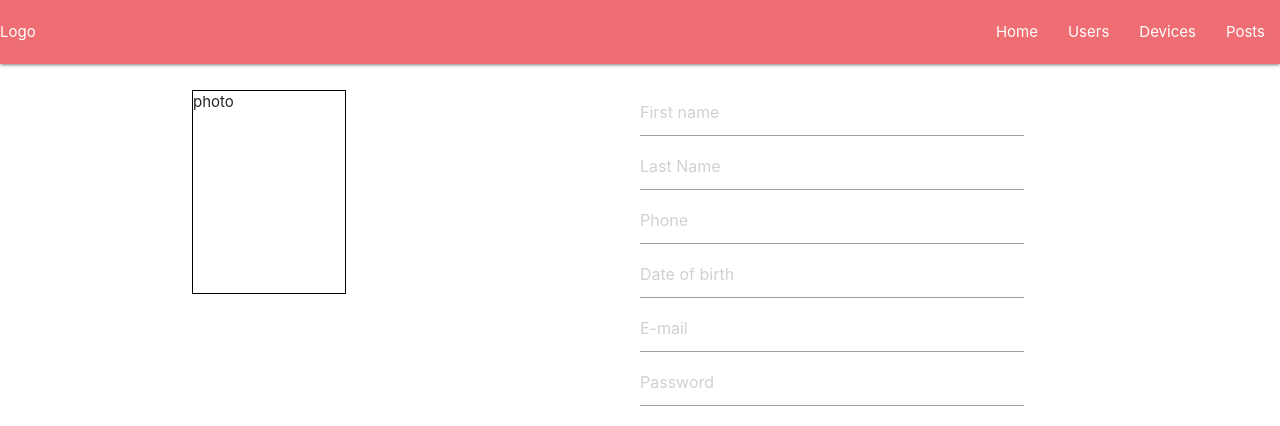
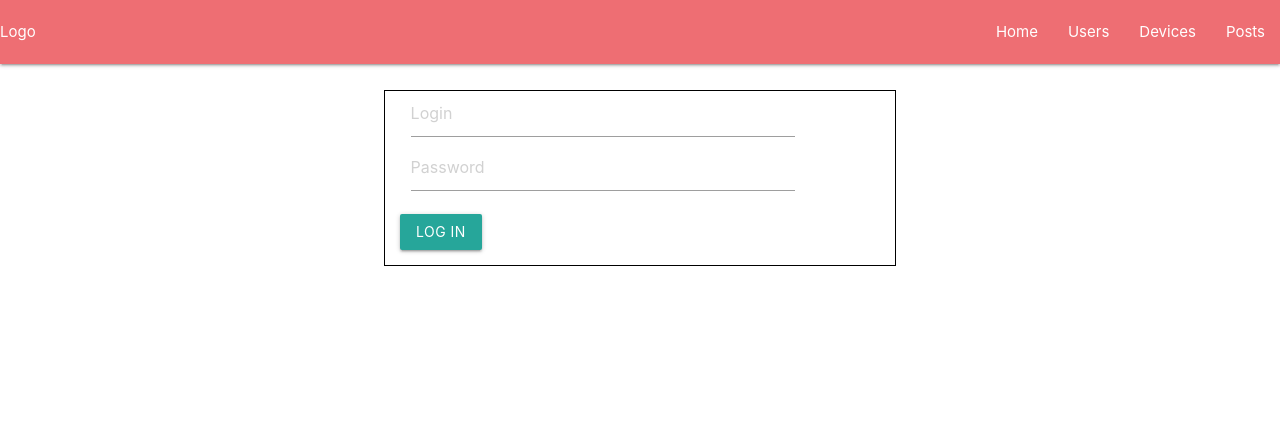
Before and after one commit to Ivan073/react-step, a React (Create React App) app: page /login in a window 1280 px wide. Shown: the top 426 px of the page. Built offline with nearby package versions, Linux system fonts and the light colour scheme.

Commit message:
PaginationAndLogin

```diff
--- a/src/App.js
+++ b/src/App.js
@@ -1,14 +1,25 @@
-import React from "react";
+import React, {useState} from "react";
 import NavBar from "./components/Materialize/NavBar/NavBar";
 import { BrowserRouter } from "react-router-dom";
 import AppRoutes from "./components/AppRoutes";
+import AuthContext from "./context";
 
 const App = () => {
+  const[isAuth,setIsAuth] = useState(false);
+  const[User1,setUser1] = useState({
+    username: "Ivan",
+    pass: "123"
+  })
+
+
   return (
-    <BrowserRouter>
-      <NavBar />
-      <AppRoutes />
-    </BrowserRouter>
+    <AuthContext.Provider value={{isAuth,setIsAuth,User1}}>
+      <BrowserRouter>
+       <NavBar />
+        <AppRoutes />
+      </BrowserRouter>
+    </AuthContext.Provider>
+
   );
 };
 
--- a/src/components/AppRoutes.jsx
+++ b/src/components/AppRoutes.jsx
@@ -1,20 +1,31 @@
-import React from "react";
-import { Route, Switch } from "react-router-dom";
+import React, {useState, useContext} from "react";
+import { Route, Switch, Redirect} from "react-router-dom";
 import Users from "../pages/Users";
 import Devices from "../pages/Devices";
 import Posts from "../pages/Posts";
 import Home from "../pages/Home";
+import Login from "../pages/Login";
+import AuthContext from "../context";
+
 
 const AppRoutes = () => {
+  const {isAuth} = useContext(AuthContext);
 
   return (
+    isAuth?
     <Switch>
-
       <Route path="/users" component={Users} />
       <Route path="/devices" component={Devices} />
       <Route path="/posts" component={Posts} />
-      <Route path="/" component={Home} />
+      <Route path="/home" component={Home} />
+      <Redirect to="/home" />
     </Switch>
+    :
+    <Switch>
+      <Route path="/login" component={Login} />
+      <Redirect to="/login" />
+    </Switch>
+
   );
 };
 
--- a/src/components/Materialize/NavBar/NavBar.jsx
+++ b/src/components/Materialize/NavBar/NavBar.jsx
@@ -1,7 +1,21 @@
-import React from "react";
+import React,{useContext, useEffect} from "react";
 import { Link } from "react-router-dom";
+import AuthContext from "../../../context";
 
 const NavBar = () => {
+  const {isAuth, setIsAuth} = useContext(AuthContext);
+
+  useEffect(() => {
+      let button = document.getElementById("logout");
+      button.classList.toggle("invisible");
+  }, [isAuth])
+
+  const logOut = () =>{
+    setIsAuth(false);
+    localStorage.removeItem('login');
+    localStorage.removeItem('pass');
+  }
+
   return (
     <nav>
       <div className="nav-wrapper">
@@ -10,7 +24,7 @@ const NavBar = () => {
         </a>
         <ul id="nav-mobile" className="right">
           <li>
-            <Link to="/">Home</Link>
+            <Link to="/home">Home</Link>
           </li>
           <li>
             <Link to="/users">Users</Link>
@@ -21,6 +35,9 @@ const NavBar = () => {
           <li>
             <Link to="/posts">Posts</Link>
           </li>
+          <li onClick={()=>logOut()}  className="clickable" id="logout">
+            <Link to=""><i className="material-icons prefix non-selectable">exit_to_app</i></Link>
+          </li>
         </ul>
       </div>
     </nav>
--- /dev/null
+++ b/src/context/index.jsx
@@ -0,0 +1,4 @@
+import { createContext } from "react";
+const AuthContext = createContext(null);
+
+export default AuthContext;
--- a/src/index.css
+++ b/src/index.css
@@ -98,8 +98,21 @@ code {
   height:16vw;
 }
 
-.inputContainer{
+.profileContainer{
   margin:2vw 0 0 0;
   width:40vw;
   float:right;
 }
+
+.hasBorder{
+  border:1px solid black;
+}
+
+.loginContainer{
+  width:40vw;
+  margin: 2vw auto;
+}
+
+.loginContainer input{
+  margin-left: 2vw !important;
+}
--- a/src/pages/Home.jsx
+++ b/src/pages/Home.jsx
@@ -4,12 +4,12 @@ const Home = () =>{
 
     return (<div className="home container">
         <div className="photo">photo</div>
-        <div className="inputContainer">
+        <div className="profileContainer">
             <input id="firstName" type="text" className="validate small right" placeholder="First name"/>
             <input id="lastName" type="text" className="validate small right" placeholder="Last Name"/>
             <input id="phone" type="text" className="validate small right" placeholder="Phone"/>
             <input id="date" type="text" className="validate small right" placeholder="Date of birth"/>
-            <input id="email" type="text" className="validate small right" placeholder="E-mail"/>
+            <input id="email" type="email" className="validate small right" placeholder="E-mail"/>
             <input id="pass" type="password" className="validate small right" placeholder="Password"/>
         </div>
 
--- /dev/null
+++ b/src/pages/Login.jsx
@@ -0,0 +1,58 @@
+import React,{useContext, useEffect, useState} from "react";
+import AuthContext from "../context";
+
+const Login = () =>{
+    const [wrongInput,setWrongInput] = useState(false);
+    const {isAuth,setIsAuth,User1} = useContext(AuthContext);
+    const [curInput,setCurInput] = useState({
+        username: "",
+        pass: "",
+    })
+    useEffect(()=>{
+        let a = localStorage.getItem('login');
+        let b = localStorage.getItem('pass');
+        if(a && b){
+            setIsAuth(true);
+        }
+    },[]);
+
+    const setInput = (e)=>{
+        if(e.target.id=="login"){
+            setCurInput({
+                username: e.target.value,
+                pass: curInput.pass
+            })
+        }else if(e.target.id=="pass"){
+            setCurInput({
+                username: curInput.username,
+                pass: e.target.value,
+            })
+        }
+    }
+
+    const logIn = () =>{
+        if(User1.username==curInput.username && User1.pass==curInput.pass){
+            setIsAuth(true);
+            localStorage.setItem('login', User1.username);
+            localStorage.setItem('pass', User1.pass);
+        }else{
+            setWrongInput(true);
+        }
+
+    }
+
+    return (<div className="home container">
+
+        <div className="loginContainer hasBorder">
+            <input id="login" type="text" className="validate small" placeholder="Login" onChange={setInput}/>
+            <input id="pass" type="password" className="validate small" placeholder="Password" onChange={setInput}/>
+            <a className="waves-effect waves-light btn m-1" onClick={()=>logIn()}>Log In</a>
+            {wrongInput && <div>Wrong input</div>
+            }
+        </div>
+
+
+    </div>)
+}
+
+export default Login;
--- a/src/pages/Posts.jsx
+++ b/src/pages/Posts.jsx
@@ -1,19 +1,28 @@
 import React,{useState, useEffect} from "react";
 import axios from 'axios';
-import { filter } from "async";
+import ReactPaginate from "react-paginate"
+
 
 const Posts = () =>{
     const [posts, setPosts] = useState(null);
-    const [searchFilter, setSearchFilter]= useState(null)
+    const [searchFilter, setSearchFilter]= useState(null);
+    const [page, setPage] = useState(1);
+    const limit = 10;
+    const pagecount = 100/limit;
 
-    useEffect(() => {
+    useEffect(()=>{
         fetchPosts();
-    }, [])
+    },[])
 
     const fetchPosts = async () =>{
-
-        const getposts = await axios.get('https://jsonplaceholder.typicode.com/posts');
-        console.log(getposts.data);
+        console.log("limit:"+limit);
+        console.log("page:"+page);
+        const getposts = await axios.get('https://jsonplaceholder.typicode.com/posts',{
+            params:{
+                _limit:limit,
+                _page:page
+            }
+        });
         setPosts(getposts.data);
         setSearchFilter(getposts.data);
     }
@@ -42,6 +51,11 @@ const Posts = () =>{
               post.title.toLowerCase().includes(e.target.value.toLowerCase())
             )
           );
+    }
+
+    const pageChange = async (page) =>{         //баг задержка страницы
+        setPage(page.selected+1);
+        fetchPosts();
     }
 
     return (<div className="postContainerContainer container">
@@ -88,6 +102,18 @@ const Posts = () =>{
                 </div>
             ))
          }
+         <ReactPaginate
+            className="pagination"
+            activeClassName="active"
+            breakLabel="..."
+            nextLabel="next >"
+            onPageChange = {pageChange}
+            pageRangeDisplayed={5}
+            pageCount={10}
+            previousLabel="< previous"
+            renderOnZeroPageCount={null}
+            pageLinkClassName="clickable"
+        />
     </div>)
 }
 
```
